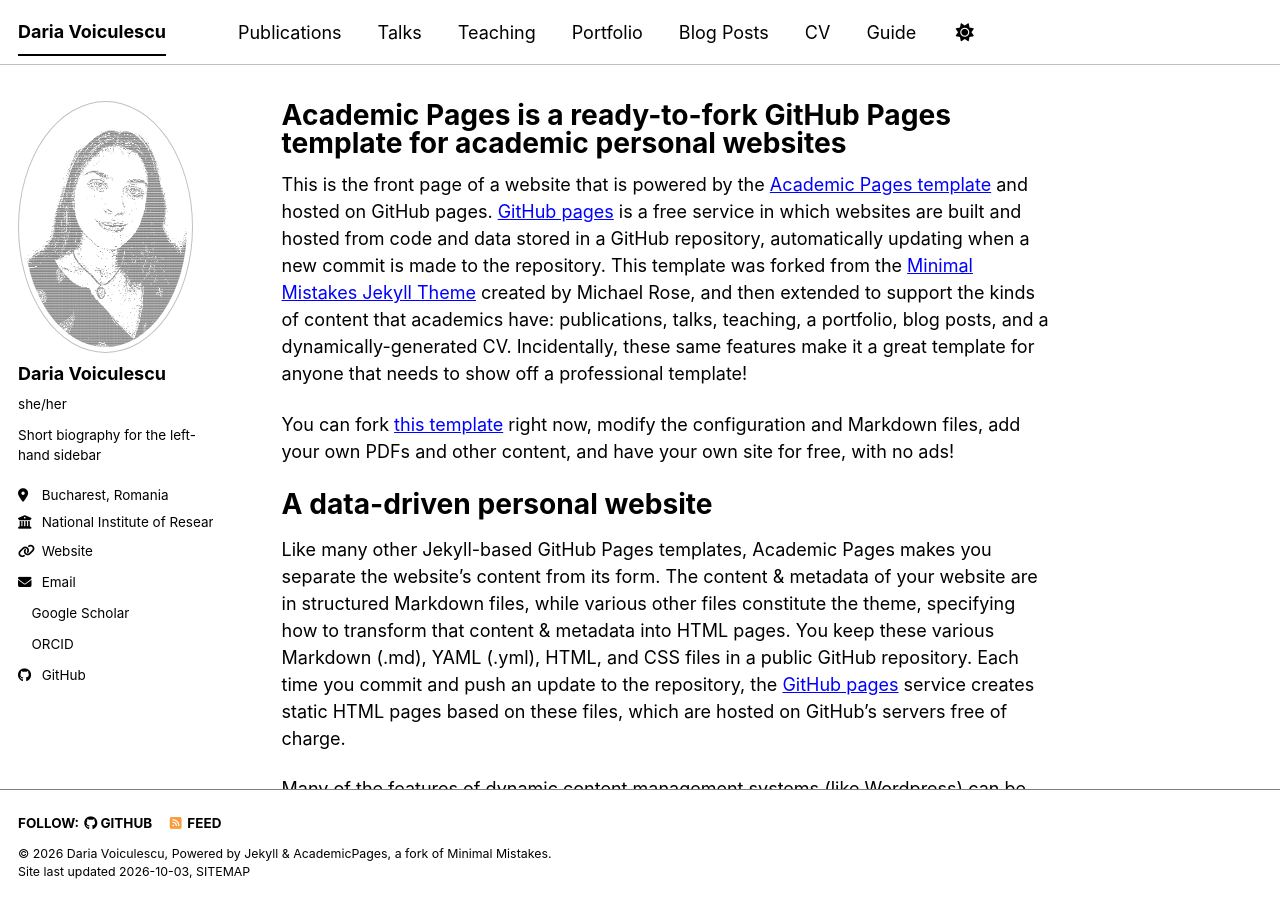
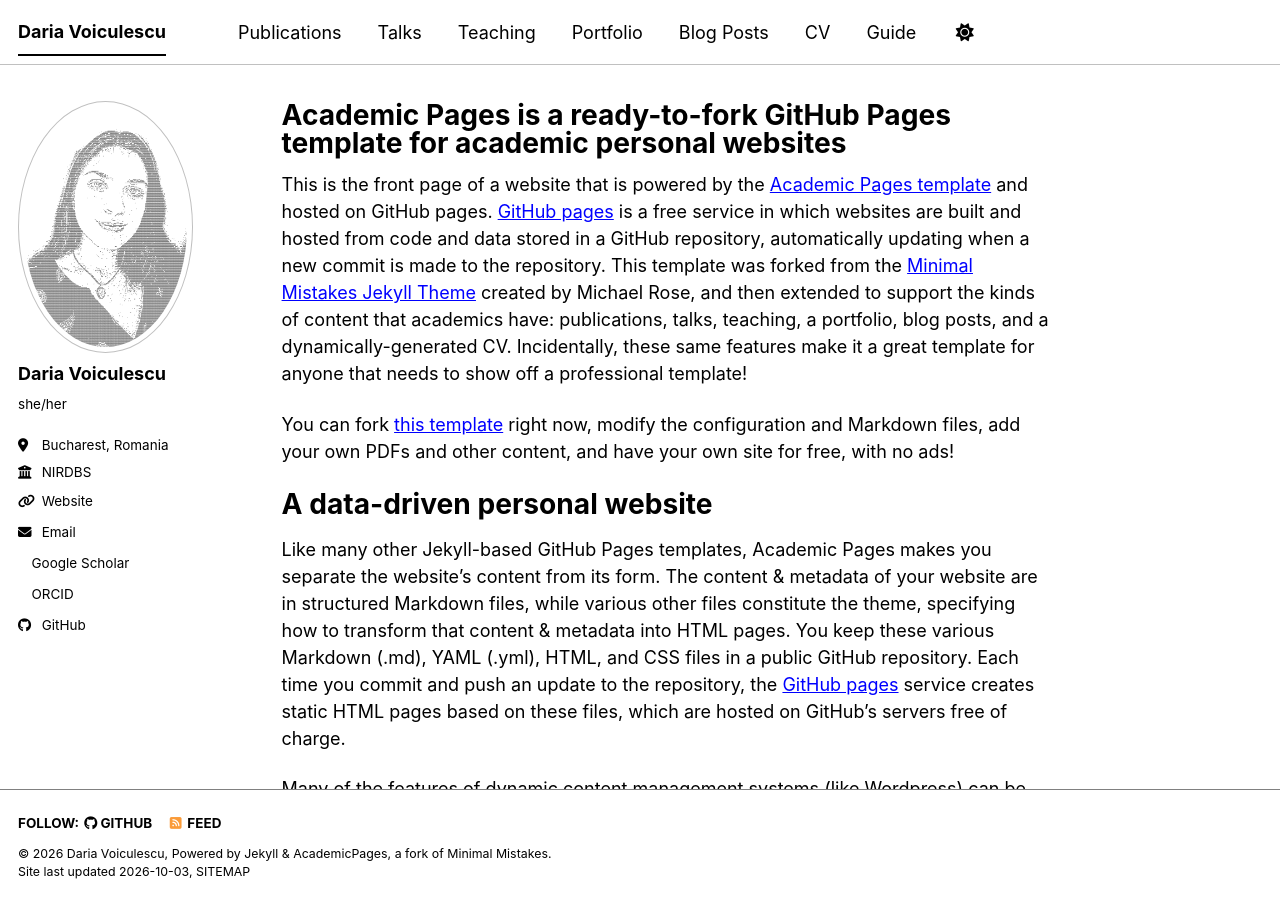
Before and after one commit to dariavoiculescu/dariavoiculescu.github.io, a Jekyll site: the page built from _pages/about.md, in a window 1280 px wide and 900 px high. Built offline with Jekyll 4.4.1, drawn with Linux system fonts in a browser that asks for light colours; a style sheet for code colours, icons or effects is not loaded.

Commit message:
Update config

```diff
--- a/_config.yml
+++ b/_config.yml
@@ -26,9 +26,9 @@ author:
   avatar           : "profile.png"
   name             : "Daria Voiculescu"
   pronouns         : "she/her" # example: "she/her"
-  bio              : "Short biography for the left-hand sidebar"
+  bio              : ""
   location         : "Bucharest, Romania"
-  employer         : "National Institute of Research and Development in Biological Sciences"
+  employer         : "NIRDBS"
   uri              : "https://www.incdsb.ro/en"
   email            : "daria[dot]voiculescu[at]incdsb.ro"
 
```
